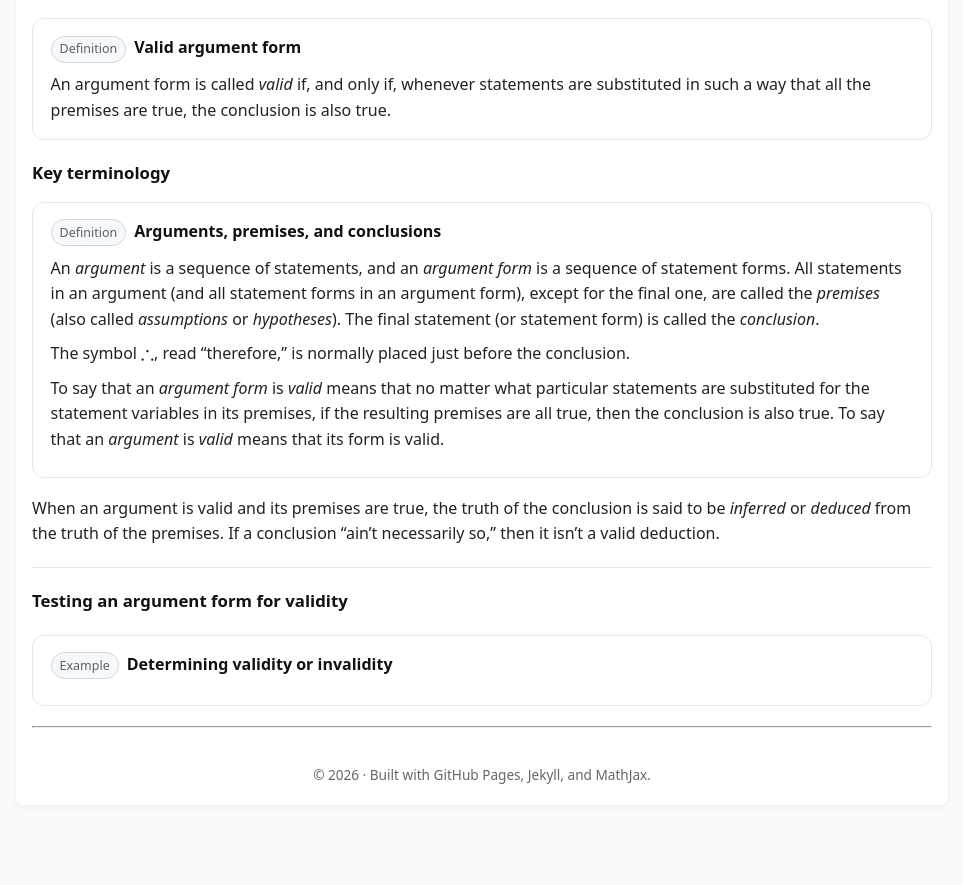
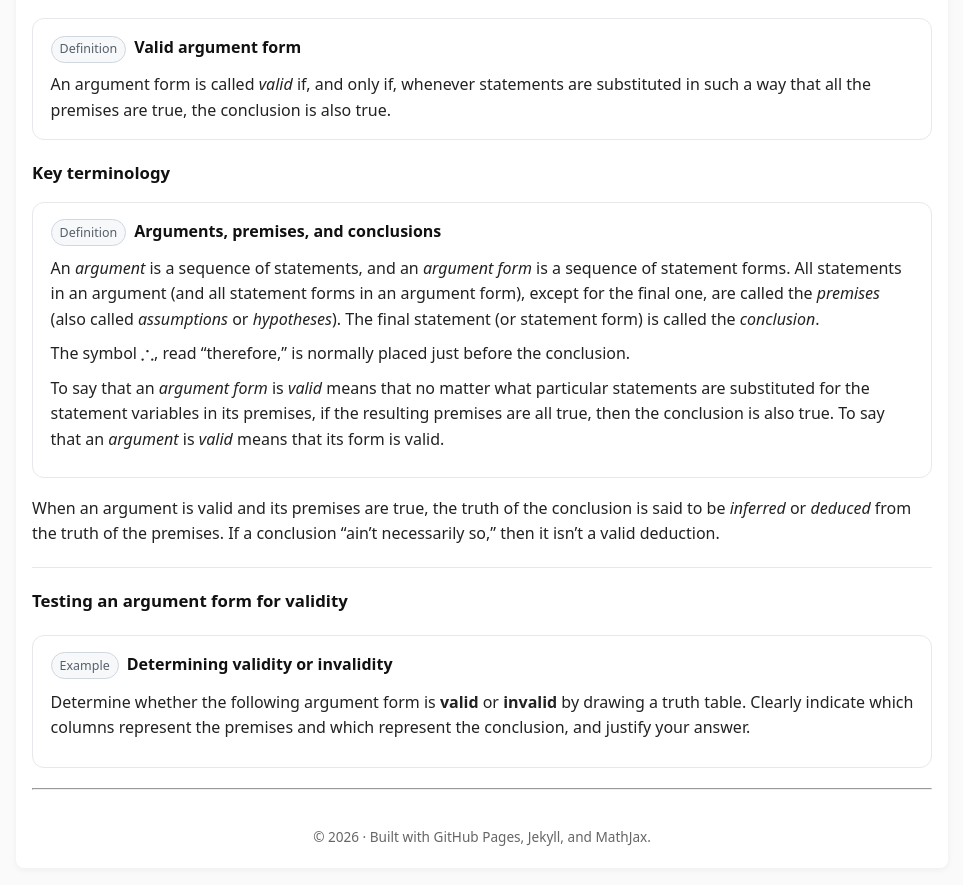
Before and after one commit to SaleemKamaludin/SaleemKamaludin.github.io, a Jekyll site: the page built from courses/comp1604/lecture-notes/lecture-01/index.md, in a window 1280 px wide and 900 px high, scrolled down 1727 px. Shown: the top 885 px of the window, without its empty margins (158-1121 px from the left). Built offline with Jekyll 4.4.1, drawn with Linux system fonts in a browser that asks for light colours; before the commit the page ends 2564 px from its top, so only the background shows below that.

Commit message:
Update index.md

```diff
--- a/courses/comp1604/lecture-notes/lecture-01/index.md
+++ b/courses/comp1604/lecture-notes/lecture-01/index.md
@@ -696,3 +696,10 @@ permalink: /courses/comp1604/lecture-notes/lecture-01/
       <span class="tag">Example</span>
       <h5 class="title">Determining validity or invalidity</h5>
     </div>
+
+
+
+   <p>
+      Determine whether the following argument form is <b>valid</b> or <b>invalid</b> by drawing a truth table.
+      Clearly indicate which columns represent the premises and which represent the conclusion, and justify your answer.
+    </p>
```
